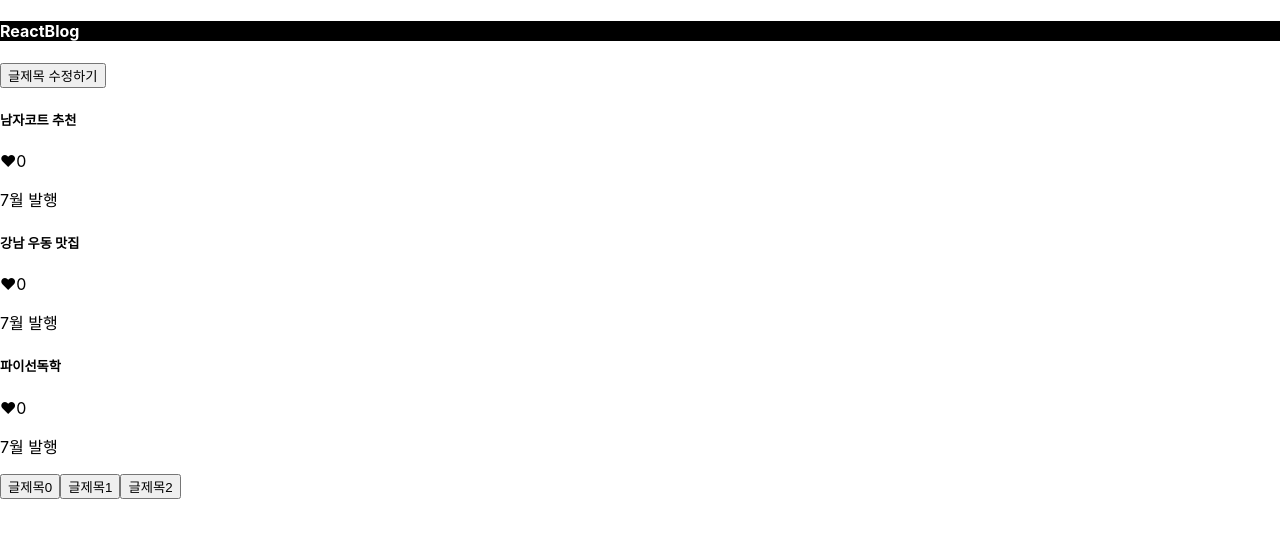
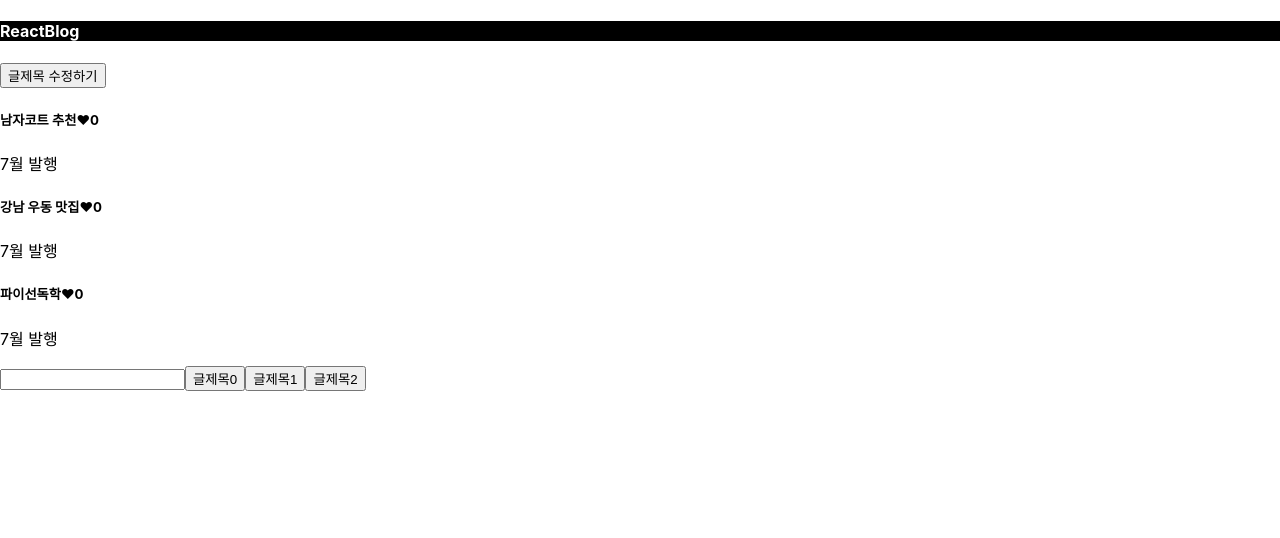
Before and after one commit to ellsagongju/react_project01, a React (Create React App) app: page / in a window 1280 px wide. Shown: the top 538 px of the page. Built offline with nearby package versions, Linux system fonts and the light colour scheme.

Commit message:
[pub] 상위객체 선택 안하는 방법 e.stopPropagation 해당 input에 작성한 내용 e.target.value 으로 저장 console.log로 내보내기

```diff
--- a/src/App.js
+++ b/src/App.js
@@ -3,9 +3,10 @@ import './App.css'
 
 function App() {
   let [글제목, 글제목변경] = useState(['남자코트 추천', '강남 우동 맛집', '파이선독학'])
-  let [따봉, 따봉변경] = useState([0,0,0]);
+  let [따봉, 따봉변경] = useState([0, 0, 0]);
   let [modal, setModal] = useState('false');
   let [title, setTitle] = useState('0');
+  let [입력값, 입력값변경] = useState('');
 
   // [1, 2, 3].map(function (a) {
   //   console.log(a)
@@ -65,22 +66,26 @@ function App() {
             return(
               <div className="blog_list">
                 <h5 onClick={() => { setModal(modal = true);  setTitle(i)}}>
-                    {글제목[i]}
-                </h5>
-                <div>
-                  <span onClick={(a) => {
+                  {글제목[i]}
+                  <span onClick={(e) => {
+                    e.stopPropagation();
                       let copy = [...따봉];
                       copy[i] = copy[i] + 1;
                       따봉변경(copy);
                       }}>❤
                   </span>
                   {따봉[i]}
-                </div>
+                </h5>
                 <p>7월 발행</p>
               </div>
             )
           })
-        }
+      }
+
+      <input onChange={(e) => {
+        입력값변경(e.target.value)
+        console.log(입력값)
+      }}></input>
 
       <button onClick={() => { setTitle(0) }}>글제목0</button>
       <button onClick={() => { setTitle(1) }}>글제목1</button>
```
